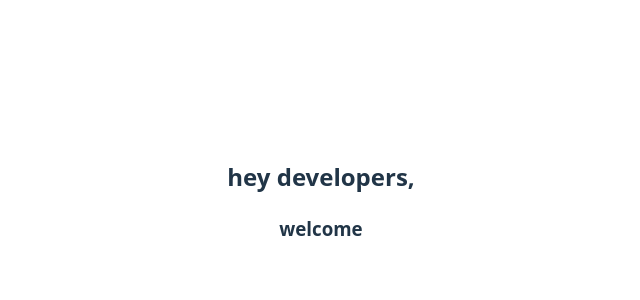
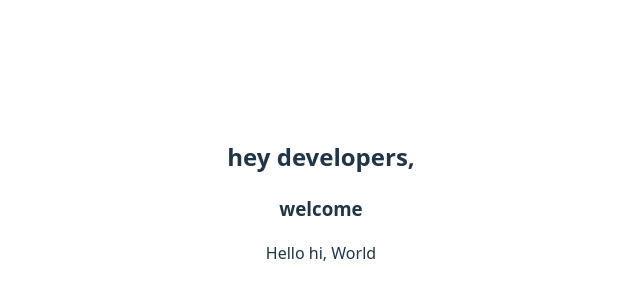
Before and after one commit to ajaydevz/CI-CD-pipeline, a React (Vite) app: page / in a window 1280 px wide. Shown: the part 200-500 px from the top of the page, without its empty margins (319-959 px from the left). Built offline with nearby package versions, Linux system fonts and the light colour scheme.

Commit message:
change messages

```diff
--- a/src/App.jsx
+++ b/src/App.jsx
@@ -1,4 +1,5 @@
 import './App.css'
+import Welcome from './components/Welcome'
 
 function App() {
 
@@ -7,6 +8,7 @@ function App() {
     <>
       <h2>hey developers,</h2>
       <h3>welcome</h3>
+      <Welcome name="World"/>
     </>
   )
 }
--- a/src/components/Welcome.jsx
+++ b/src/components/Welcome.jsx
@@ -4,7 +4,7 @@ import React from 'react'
 export default function Welcome({name}) {
   return (
     <div>
-      <p>Hello, { name || 'Guest' }</p>
+      <p>Hello hi, { name || 'Guest' }</p>
     </div>
   )
 }
```
Also changed, not shown: 1 other file (tests, documents, lock files or other folders).
